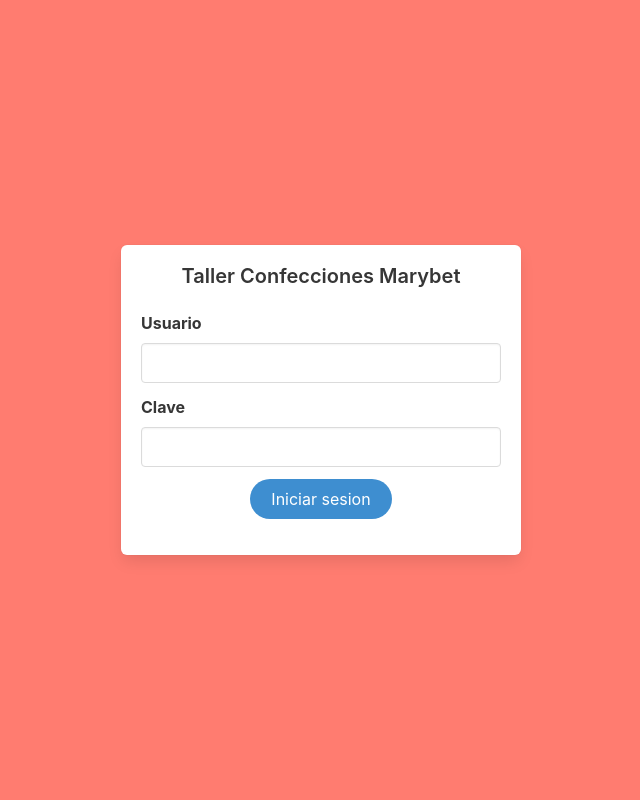
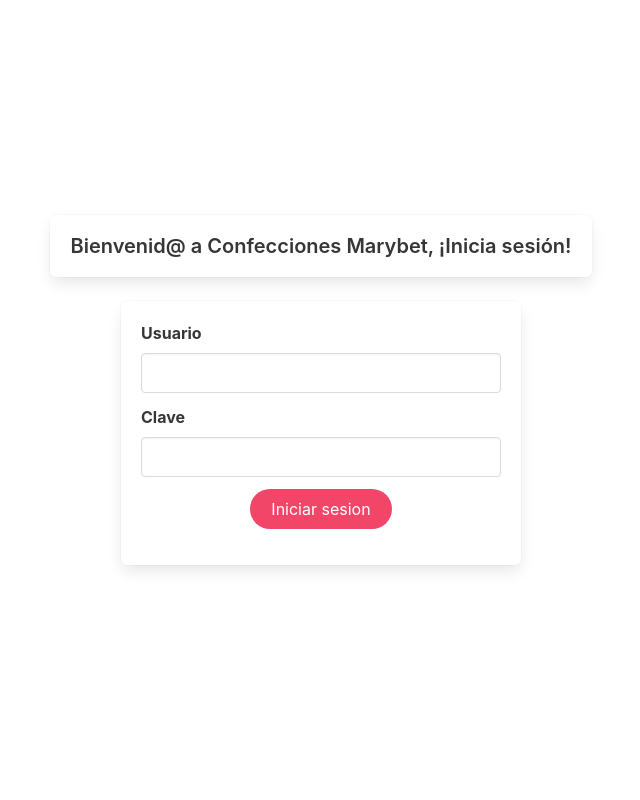
Before and after one commit to Proyecto-Confecciones-Marybet/confecciones-marybet, a PHP site: page / in a window 1280 px wide. Shown: the whole page, without its empty margins (319-959 px from the left). Run offline with PHP 8.4, Linux system fonts and the light colour scheme.

Commit message:
Moficación de login.php (Pantalla de inicio de sesión)

```diff
--- a/Inventario/INVENTARIO/css/estilos.css
+++ b/Inventario/INVENTARIO/css/estilos.css
@@ -1,22 +1,31 @@
 body,html{
 	height: 100%;
 	width: 100%;
+}
+
+.barradenav{
 	background-color: #ff7c70;
 }
-.main-container{
-	height: 100%;
-	width: 100%;
+
+.main-container {
+	height: 100vh; /* Altura completa de la ventana */
 	display: flex;
-	justify-content: center;
-	align-items: center;
-}
-.main-container > .login,
-.main-container > .hero-body{
+	flex-direction: column; /* Alinea los formularios en columna */
+	justify-content: center; /* Centra verticalmente */
+	align-items: center; /* Centra horizontalmente */
+	padding: 20px; /* Espacio en los bordes */
+	box-sizing: border-box; /* Asegura que el padding no afecte el tamaño total */
+  }
+
+  .main-container > .login,
+  .main-container > .hero-body {
 	height: auto;
 	width: 100%;
 	max-width: 400px;
 	min-width: 300px;
-}
+	margin-bottom: 20px; /* Espacio entre los formularios */
+  }
+
 .center{
 	text-align: center;
 	top: 50px;
@@ -26,3 +35,13 @@
 	text-align: center;
 	top: 40%;
 }
+
+/* CLASE ANIMADO, PARA ANIMAR BOTONES !!! */
+.animado {
+	display: inline-block;
+	transition: transform 0.3s ease-in-out; /* Transición suave */
+  }
+
+  .animado:hover {
+	transform: scale(1.5); /* Escala a x2 al pasar el mouse */
+  }
--- a/Inventario/INVENTARIO/vistas/login.php
+++ b/Inventario/INVENTARIO/vistas/login.php
@@ -1,8 +1,10 @@
 <div class="main-container">
 
+	<form class="box">
+		<h5 class="title is-5 has-text-centered">Bienvenid@ a Confecciones Marybet, ¡Inicia sesión!</h5>
+	</form>
+
 	<form class="box login" action="" method="POST" autocomplete="off">
-		<h5 class="title is-5 has-text-centered">Taller Confecciones Marybet</h5>
-
 		<div class="field">
 			<label class="label">Usuario</label>
 			<div class="control">
@@ -18,7 +20,7 @@
 		</div>
 
 		<p class="has-text-centered mb-4 mt-3">
-			<button type="submit" class="button is-info is-rounded">Iniciar sesion</button>
+			<button type="submit" class="button is-danger is-rounded animado">Iniciar sesion</button>
 		</p>
 
 		<?php
```
